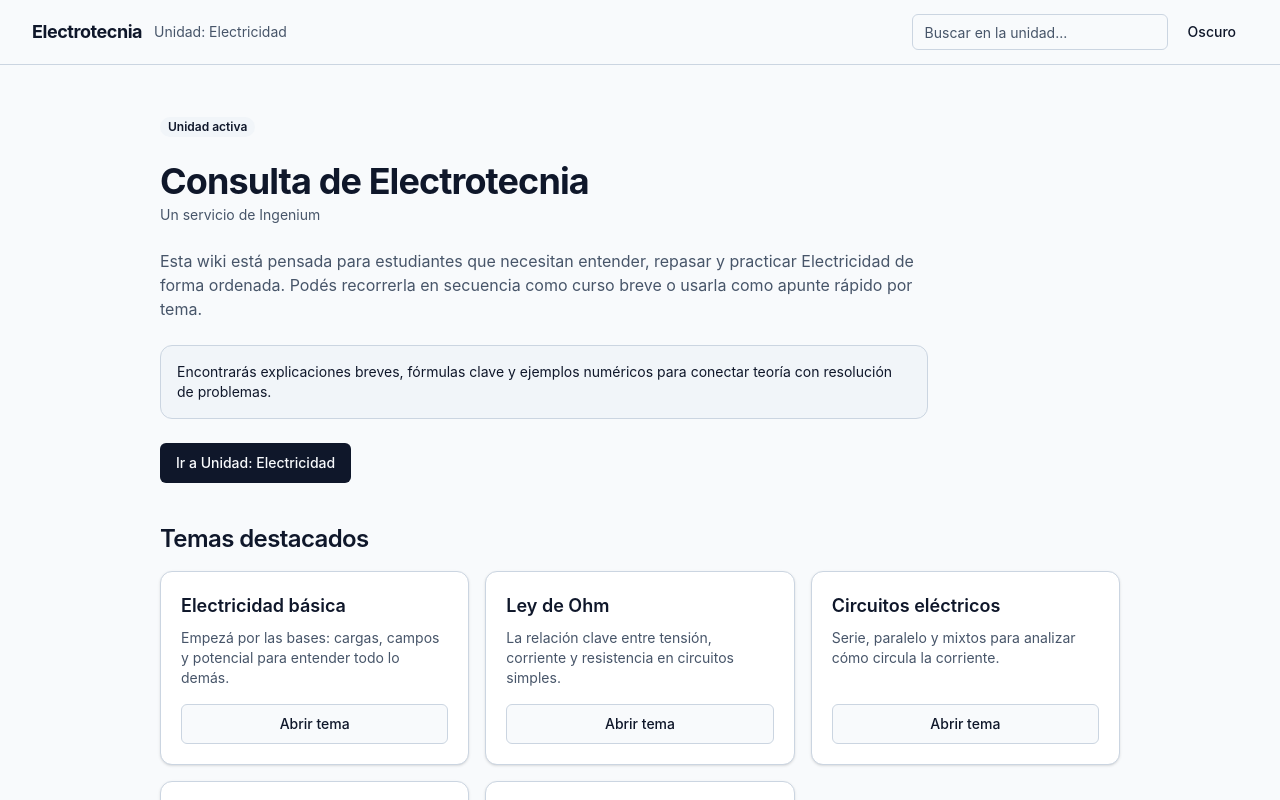
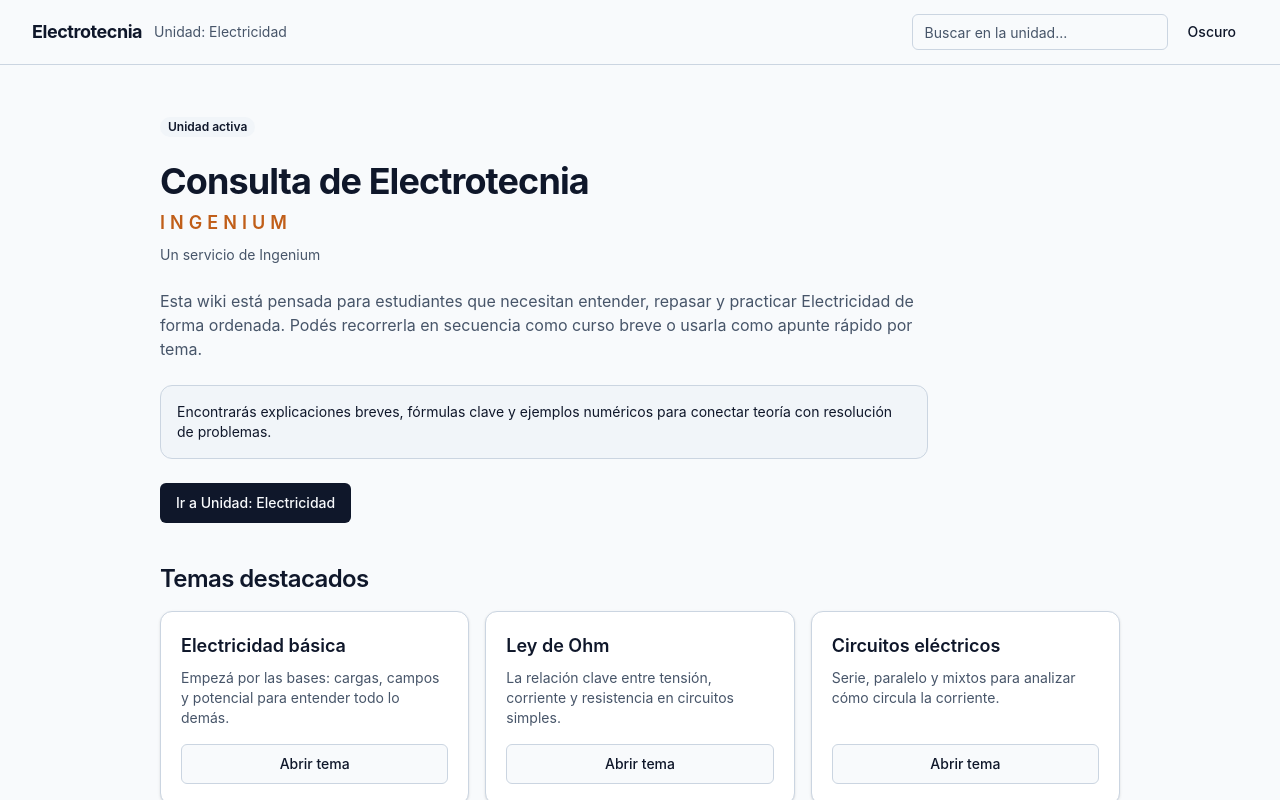
Before and after one commit to Teksi75/electrotecnia-web-next, a Next.js app: page / in a window 1280 px wide. Shown: the top 800 px of the page. Built offline with nearby package versions, Linux system fonts and the light colour scheme; no server answers.

Commit message:
home: refine Ingenium label styling

```diff
--- a/src/app/page.tsx
+++ b/src/app/page.tsx
@@ -57,8 +57,9 @@ export default function HomePage() {
     <main className="mx-auto w-full max-w-5xl space-y-10 px-4 py-12 sm:px-6 lg:px-8">
       <section className="space-y-6">
         <Badge>Unidad activa</Badge>
-        <div className="space-y-1">
+        <div className="space-y-2">
           <h1 className="text-3xl font-bold tracking-tight sm:text-4xl">Consulta de Electrotecnia</h1>
+          <p className="text-base font-semibold tracking-[0.28em] text-amber-700/90 sm:text-lg">INGENIUM</p>
           <p className="text-sm text-muted-foreground">Un servicio de Ingenium</p>
         </div>
         <p className="max-w-3xl text-muted-foreground">
```
